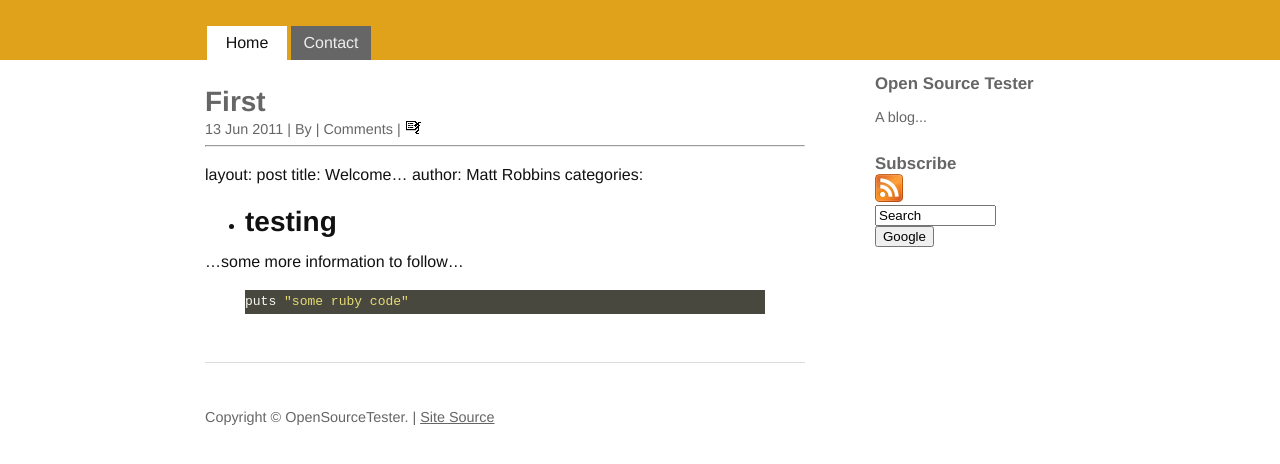
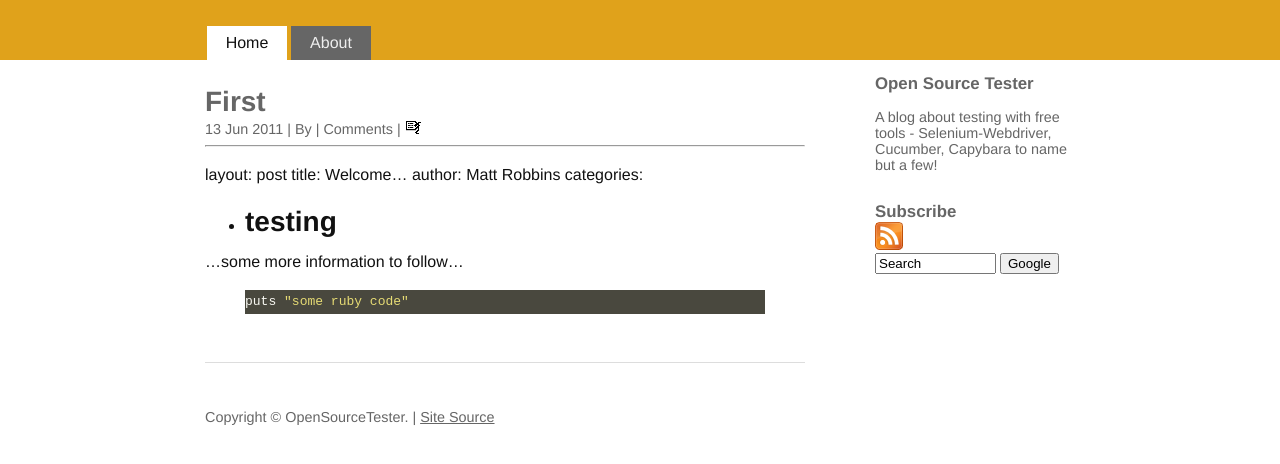
Before and after one commit to mcrmfc/mcrmfc.github.com, a Jekyll site: the page built from index.html, in a window 1280 px wide. Shown: the top 464 px of the page. Built offline with Jekyll 4.4.1, drawn with Linux system fonts in a browser that asks for light colours; the list of posts is cut into pages by our own code; comment, search, counter and statistics services are not loaded.

Commit message:
update to presentation

```diff
--- a/_includes/sidebar.html
+++ b/_includes/sidebar.html
@@ -1,7 +1,7 @@
 <div id="sidebar">
     <ul>
         <li><h3>Open Source Tester</h3></li>
-        <li>A blog...</li>
+        <li>A blog about testing with free tools - Selenium-Webdriver, Cucumber, Capybara to name but a few!</li>
         <li></li>
         <h3>Subscribe</h3>
         <li class="rss">
@@ -11,7 +11,7 @@
         <form action="http://www.google.com/search" method="get">
             <p class="clean">
             <input name="sitesearch" type="hidden" value="opensourcetester.co.uk" />
-            <input class="text" name="q" type="text" value="Search" size="12" /><br/>
+            <input class="text" name="q" type="text" value="Search" size="12" />
             <input class="button" type="submit" value="Google" />
             </p>
         </form>
--- a/_layouts/default.html
+++ b/_layouts/default.html
@@ -28,7 +28,7 @@
     <div id="navigation">
         <ul>
             <li><a href="/">Home</a></li>
-            <li><a href="/contact.html">Contact</a></li>
+            <li><a href="/about.html">About</a></li>
         </ul>
     </div>
     <div id="container">
```
